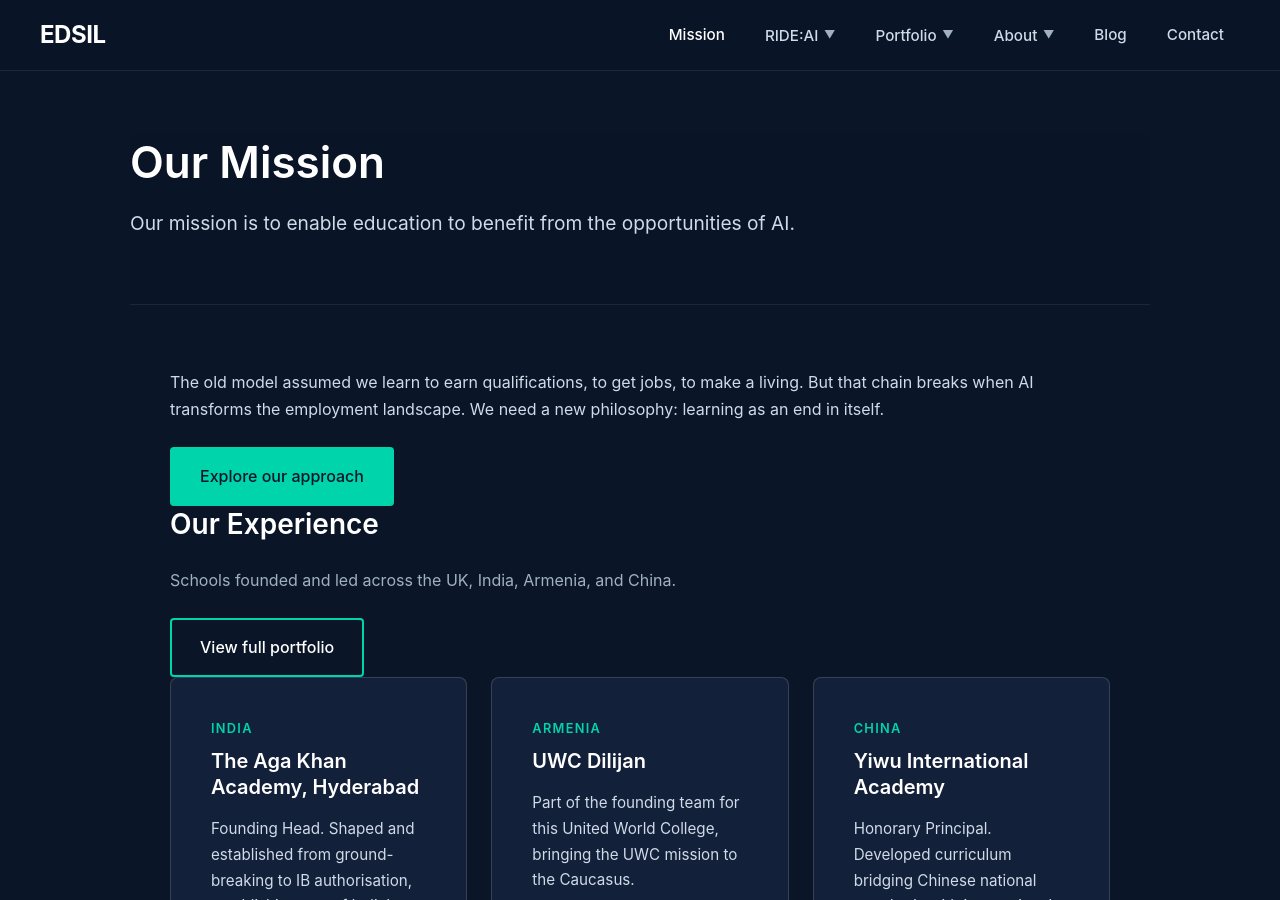
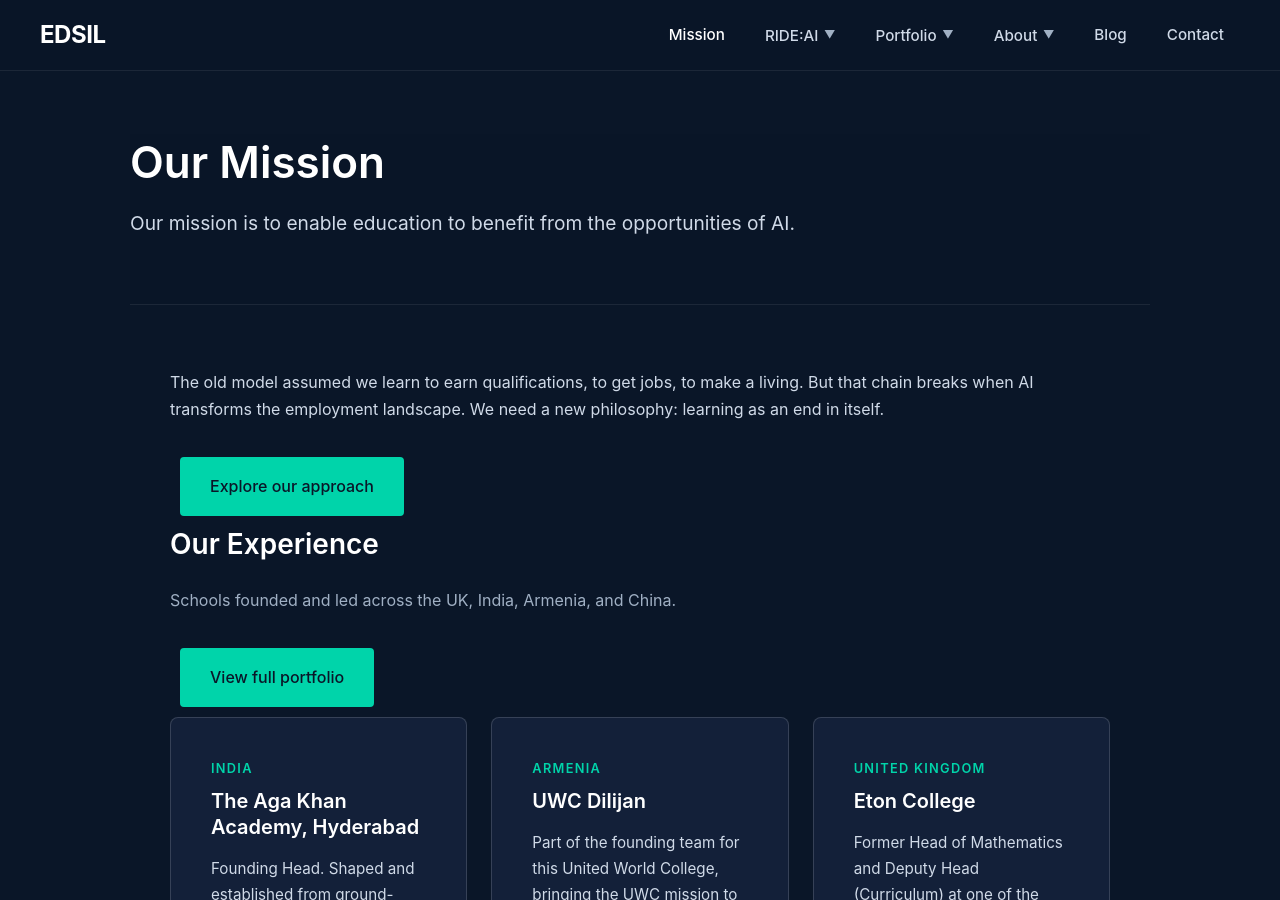
Before and after one commit to pudepiedj/edsil, a Jekyll site: the page mission.html, which Jekyll copies as it is, in a window 1280 px wide and 900 px high. Built offline with Jekyll 4.4.1, drawn with Linux system fonts in a browser that asks for light colours; some of the changed text lies outside the part shown.

Commit message:
Various stylistic tweaks

```diff
--- a/css/styles.css
+++ b/css/styles.css
@@ -122,6 +122,7 @@ img {
 .btn--primary {
   background: var(--color-accent);
   color: var(--color-bg);
+  margin: 10px 10px 10px 10px;
 }
 
 .btn--primary:hover {
--- a/mission.html
+++ b/mission.html
@@ -76,7 +76,7 @@
             <h2>Our Experience</h2>
             <p class="text-muted">Schools founded and led across the UK, India, Armenia, and China.</p>
           </div>
-          <a href="portfolio.html" class="btn">View full portfolio</a>
+          <a href="portfolio.html" class="btn btn--primary">View full portfolio</a>
         </div>
 
         <div class="experience-grid">
@@ -93,15 +93,9 @@
           </div>
 
           <div class="experience-item">
-            <p class="location">China</p>
-            <h3>Yiwu International Academy</h3>
-            <p>Honorary Principal. Developed curriculum bridging Chinese national standards with international pathways.</p>
-          </div>
-
-          <div class="experience-item">
             <p class="location">United Kingdom</p>
             <h3>Eton College</h3>
-            <p>Former Housemaster and teacher of Mathematics at one of the UK's most historic educational institutions.</p>
+            <p>Former Head of Mathematics and Deputy Head (Curriculum) at one of the UK's most historic educational institutions.</p>
           </div>
         </div>
       </div>
```
Also changed, not shown: ride-ai.html (+7 -2 lines), 4 other files.
